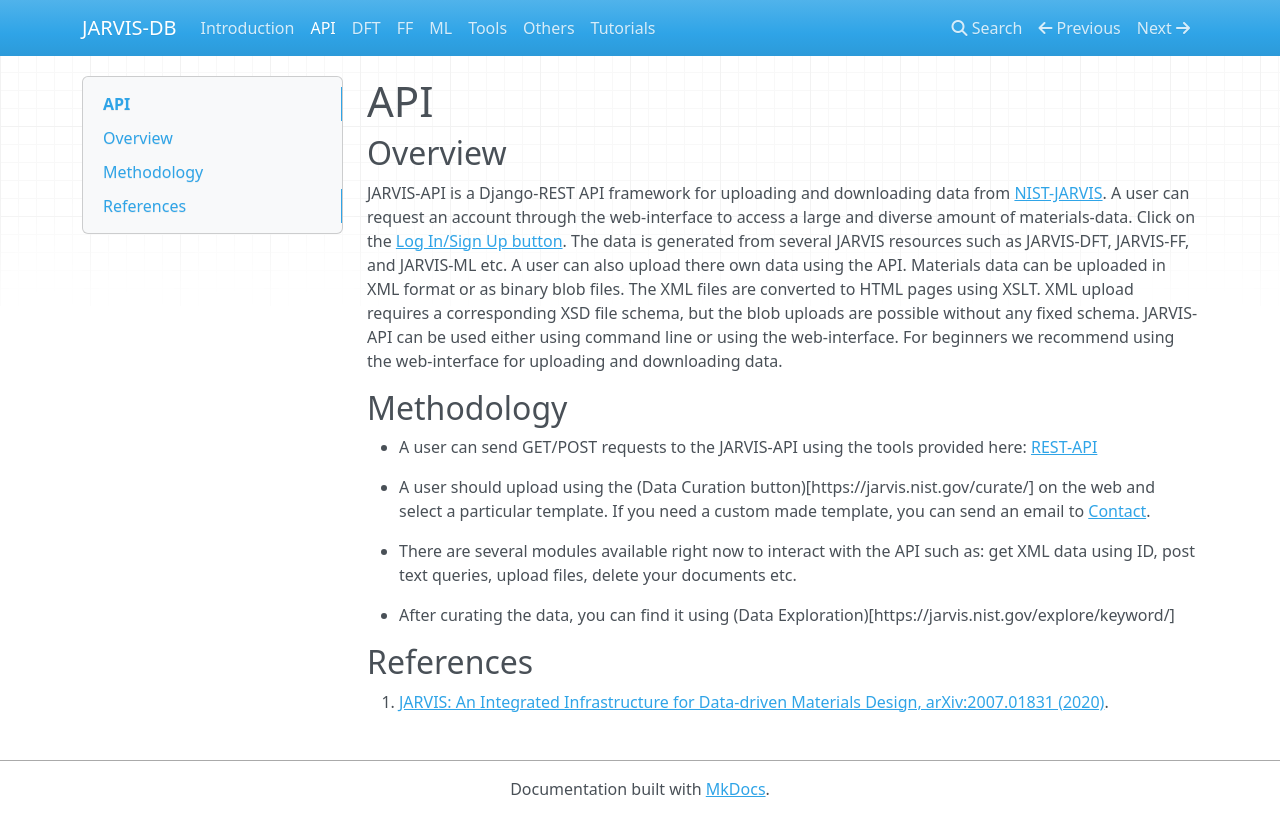
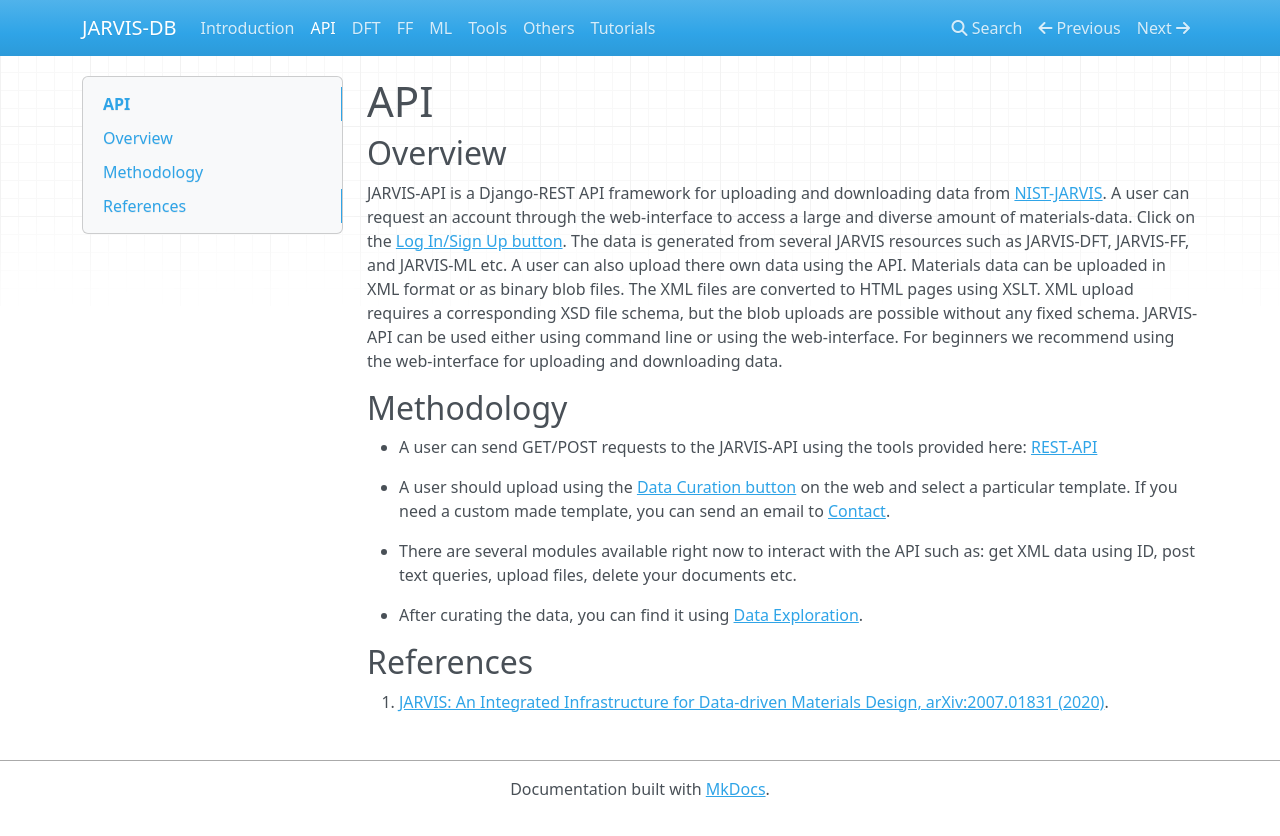
Before and after one commit to JARVIS-Materials-Design/dbdocs, an MkDocs documentation site: the page built from docs/jarvisapi.md, in a window 1280 px wide. Shown: the top 836 px of the page. Built offline with MkDocs 1.6.1, drawn with Linux system fonts in a browser that asks for light colours; nearby versions of some CDN libraries.

Commit message:
Update jarvisapi.md

```diff
--- a/docs/jarvisapi.md
+++ b/docs/jarvisapi.md
@@ -17,12 +17,12 @@
 
 - A user can send GET/POST requests to the JARVIS-API using the tools provided here: [REST-API](https://github.com/usnistgov/jarvis/blob/master/jarvis/db/restapi.py)
 
-- A user should upload using the (Data Curation button)[https://jarvis.nist.gov/curate/] on the web and select a particular template.
+- A user should upload using the [Data Curation button](https://jarvis.nist.gov/curate/) on the web and select a particular template.
 If you need a custom made template, you can send an email to [Contact](https://jarvis.nist.gov/contact).
 
 - There are several modules available right now to interact with the API such as: get XML data using ID, post text queries, upload files, delete your documents etc.
 
-- After curating the data, you can find it using (Data Exploration)[https://jarvis.nist.gov/explore/keyword/]
+- After curating the data, you can find it using [Data Exploration](https://jarvis.nist.gov/explore/keyword/).
 
 
 
```
